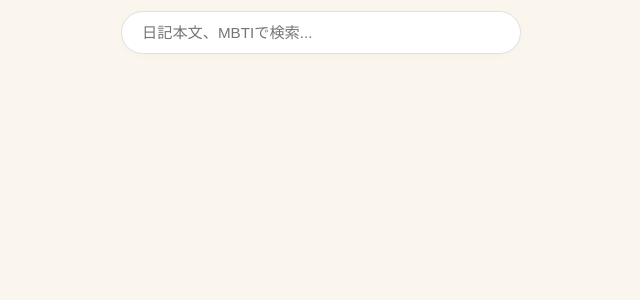
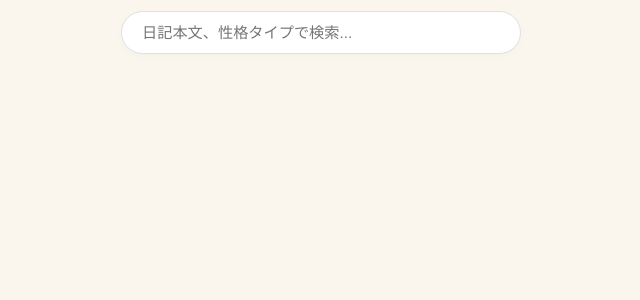
Before and after one commit to GDGoC-Japan-Hackathon/plum-ramen, a FastAPI app: page /diary-list in a window 1280 px wide. Shown: the part 70-370 px from the top of the page, without its empty margins (319-959 px from the left). Run offline with FastAPI, Linux system fonts and the light colour scheme; some libraries are stand-ins or nearby versions.

Commit message:
fix: 性格タイプに変更

```diff
--- a/templates/diary_list.html
+++ b/templates/diary_list.html
@@ -8,7 +8,7 @@
     </div>
 
     <div style="text-align: center; margin-bottom: 30px; position: relative; display: inline-block; width: 100%; max-width: 400px; left: 50%; transform: translateX(-50%);">
-        <input type="text" id="search-input" placeholder="日記本文、MBTIで検索..." style="width: 100%; padding: 12px 44px 12px 20px; border: 1px solid #e0e0e0; border-radius: 24px; font-size: 0.95rem; outline: none; box-sizing: border-box; transition: border-color 0.2s; box-shadow: 0 2px 8px rgba(0,0,0,0.02);">
+        <input type="text" id="search-input" placeholder="日記本文、性格タイプで検索..." style="width: 100%; padding: 12px 44px 12px 20px; border: 1px solid #e0e0e0; border-radius: 24px; font-size: 0.95rem; outline: none; box-sizing: border-box; transition: border-color 0.2s; box-shadow: 0 2px 8px rgba(0,0,0,0.02);">
         <button id="search-clear" onclick="document.getElementById('search-input').value=''; document.getElementById('search-input').dispatchEvent(new Event('input'));" style="display: none; position: absolute; right: 14px; top: 50%; transform: translateY(-50%); background: none; border: none; cursor: pointer; color: #94a3b8; font-size: 1rem; padding: 4px; line-height: 1;">✕</button>
     </div>
 
@@ -196,7 +196,7 @@
                 const bodyText = (diary.body || "").toLowerCase();
                 const typeText = (diary.type || "").toLowerCase();
 
-                // 日記本文、またはMBTIのいずれかに入力文字が含まれていれば true
+                // 日記本文、または性格タイプのいずれかに入力文字が含まれていれば true
                 return bodyText.includes(keyword) || typeText.includes(keyword);
             });
 
```
